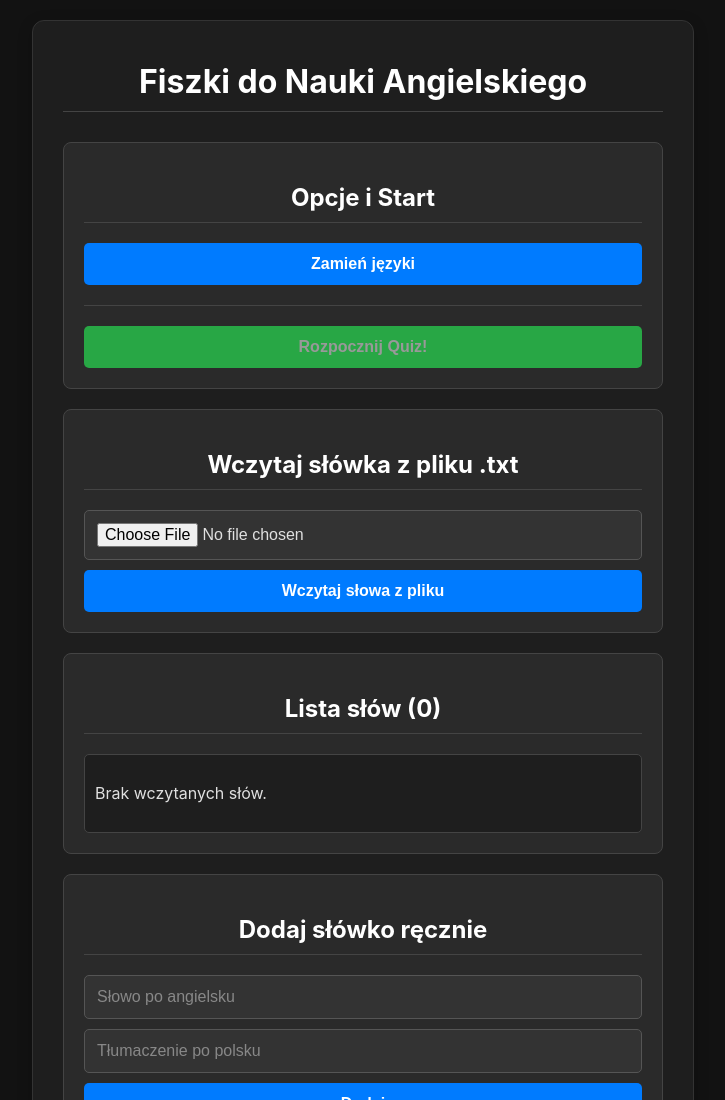
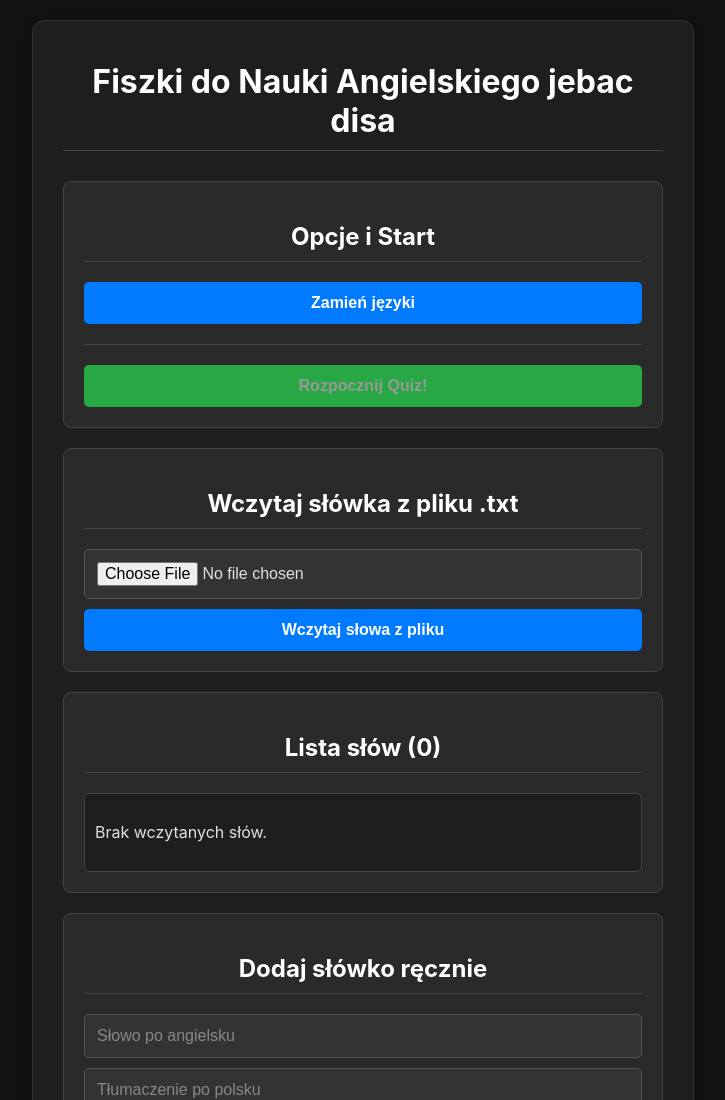
Before and after one commit to maaagza/fiszki, a plain HTML site: page index.html in a window 1280 px wide. Shown: the top 1100 px of the page, without its empty margins (277-1002 px from the left). Drawn offline with Linux system fonts and the light colour scheme.

Commit message:
dodanie jebania disa

```diff
--- a/index.html
+++ b/index.html
@@ -11,7 +11,7 @@
 <body>
 
     <div class="container">
-        <h1>Fiszki do Nauki Angielskiego</h1>
+        <h1>Fiszki do Nauki Angielskiego jebac disa</h1>
 
         <div class="card">
             <h2>Opcje i Start</h2>
```
